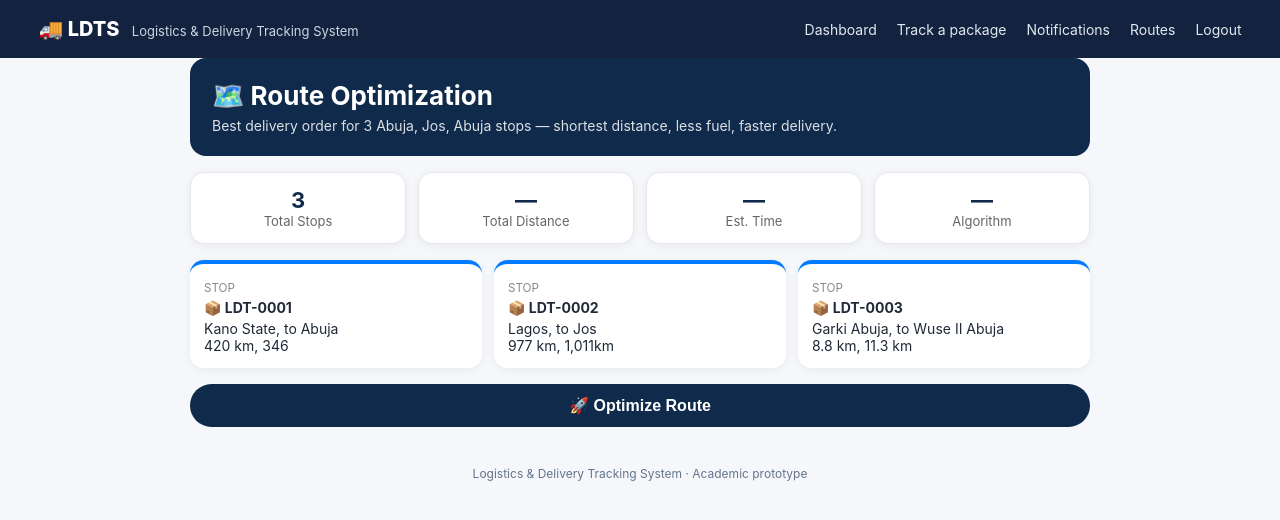
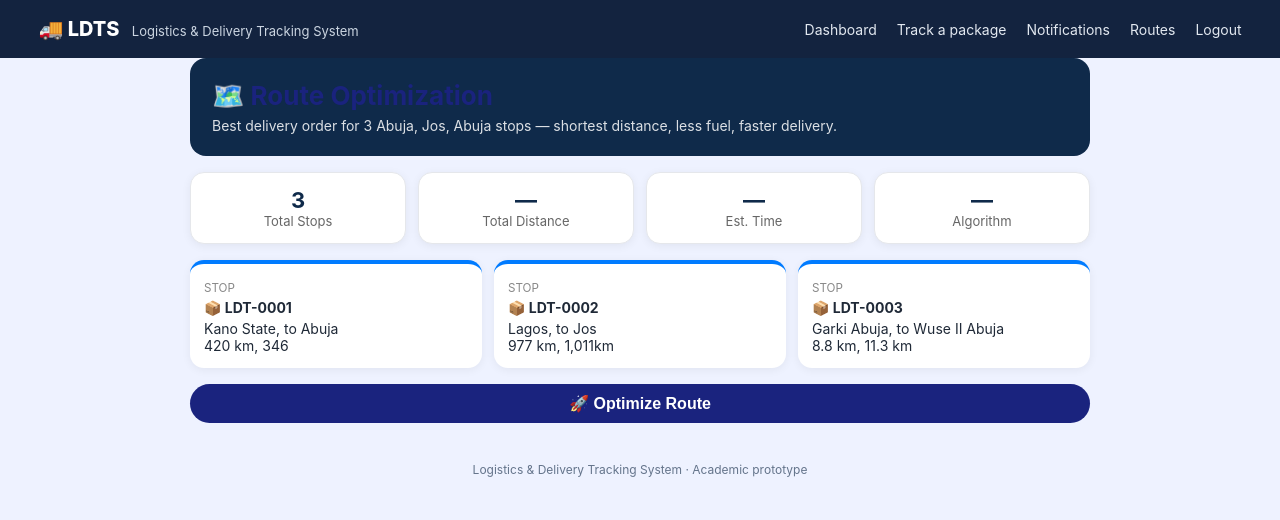
Before and after one commit to Cissey-Cyber/logistics-app, a Flask app: page /routes in a window 1280 px wide. Shown: the top 520 px of the page. Run offline with Flask 3, Linux system fonts and the light colour scheme; parts of the project's set-up code (start-up, migrations or seed data) failed here and were passed over; some libraries are stand-ins or nearby versions.

Commit message:
Add custom styles to base.html
Added custom styles for body, headings, list items, links, and buttons.

```diff
--- a/templates/base.html
+++ b/templates/base.html
@@ -6,6 +6,13 @@
     <meta name="viewport" content="width=device-width, initial-scale=1">
     <title>{{ title or "Logistics & Delivery Tracking" }}</title>
     <link rel="stylesheet" href="{{ url_for('static', filename='style.css') }}">
+    <style>
+body{background:#eef2ff !important}
+h1,h2{color:#1a237e !important}
+li{background:#fff !important;border-radius:16px !important;padding:16px !important;margin:12px 0 !important;box-shadow:0 4px 14px rgba(0,0,0,.08) !important;border-left:6px solid #1a237e !important}
+a{ text-decoration:none }
+button{ background:#1a237e !important;color:#fff !important;padding:10px 18px !important;border:none !important;border-radius:20px !important }
+</style>
 </head>
 
 <body>
```
